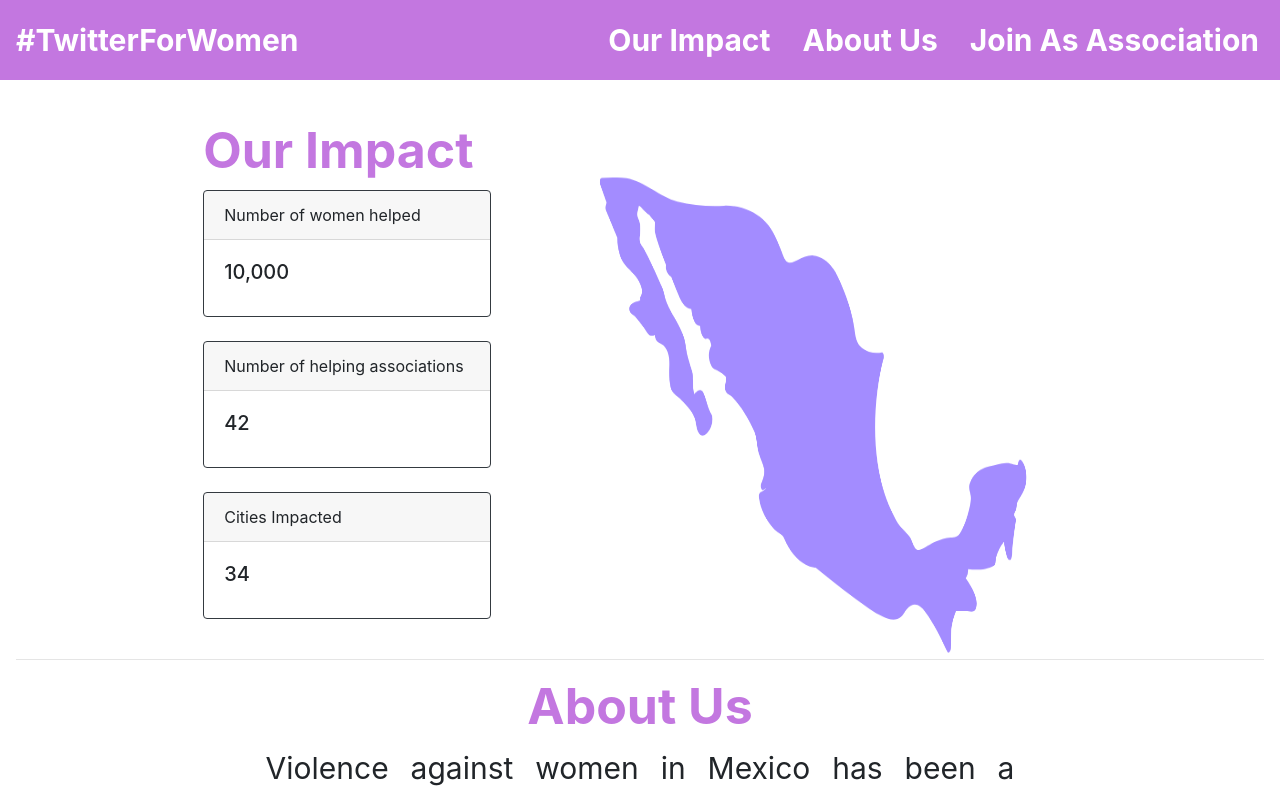
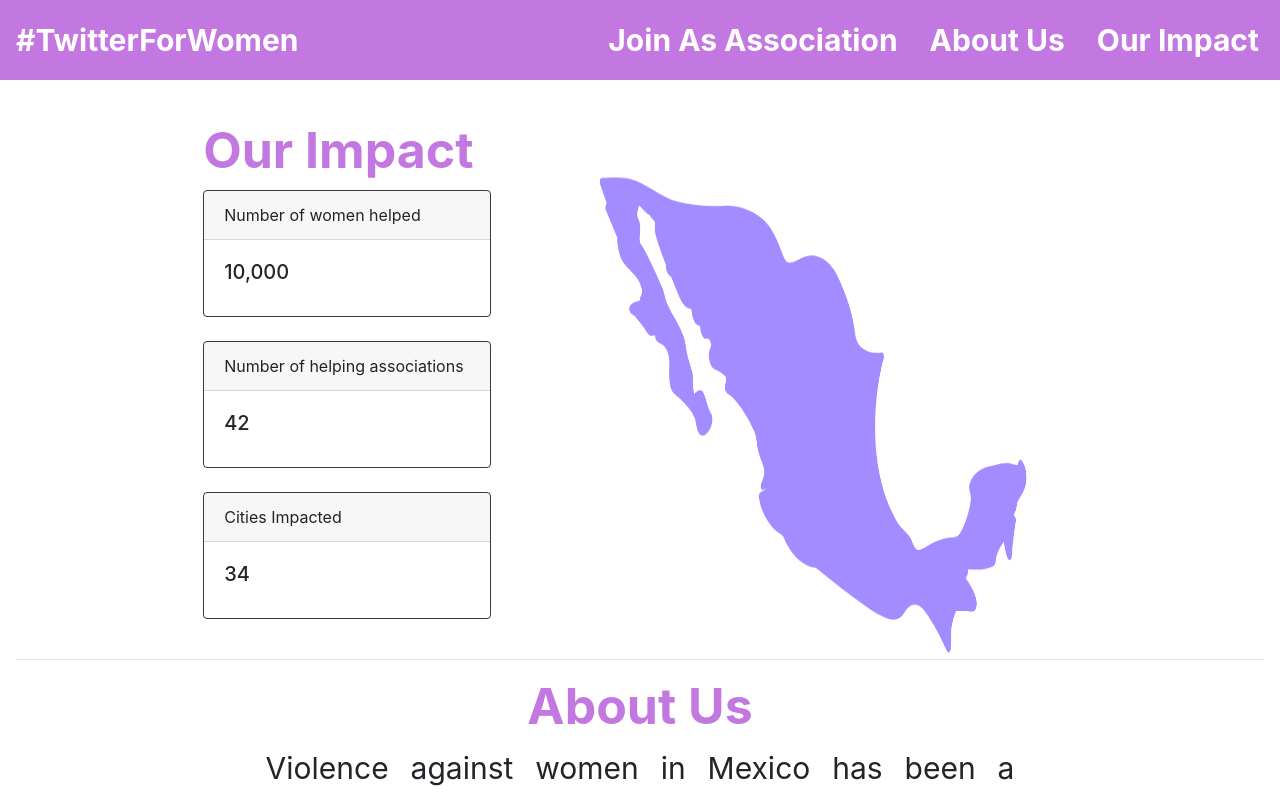
Before and after one commit to anacarolinaarellano/help-women, a Gatsby site: page / in a window 1280 px wide. Shown: the top 798 px of the page. Built offline with nearby package versions, Linux system fonts and the light colour scheme; Gatsby itself is replaced by a stand-in of ours.

Commit message:
navbar changes

```diff
--- a/src/components/layout.js
+++ b/src/components/layout.js
@@ -34,9 +34,9 @@ const Layout = ({ children }) => {
         <Navbar style={{height: "80px", backgroundColor:"#C377E0"}}>
           <Navbar.Brand href="#impact" style={{ color: "White", fontWeight:"bold", fontSize:"30px"}}>#TwitterForWomen</Navbar.Brand>
           <div style={{position:"absolute", right:"5px"}}>
-          <Nav.Link href="#association" class="element" style={{ color: "White", fontWeight:"bold", fontSize:"30px"}}>Join As Association</Nav.Link>
-          <Nav.Link href="#aboutUs" class="element" style={{ color: "White", fontWeight:"bold", fontSize:"30px"}}>About Us</Nav.Link>
-          <Nav.Link href="#impact" class="element" style={{ color: "White", fontWeight:"bold", fontSize:"30px"}}> Our Impact</Nav.Link>
+          <Nav.Link href="#impact" class="element" style={{ color: "White", fontWeight:"bold", fontSize:"30px", marginRight:"1 rem"}}> Our Impact</Nav.Link>
+          <Nav.Link href="#aboutUs" class="element" style={{ color: "White", fontWeight:"bold", fontSize:"30px", marginRight:"1 rem"}}>About Us</Nav.Link>
+          <Nav.Link href="#association" class="element" style={{ color: "White", fontWeight:"bold", fontSize:"30px", marginRight:"1 rem"}}>Join As Association</Nav.Link>
           </div>
         </Navbar>
       </div>
```
Also changed, not shown: README.md.
